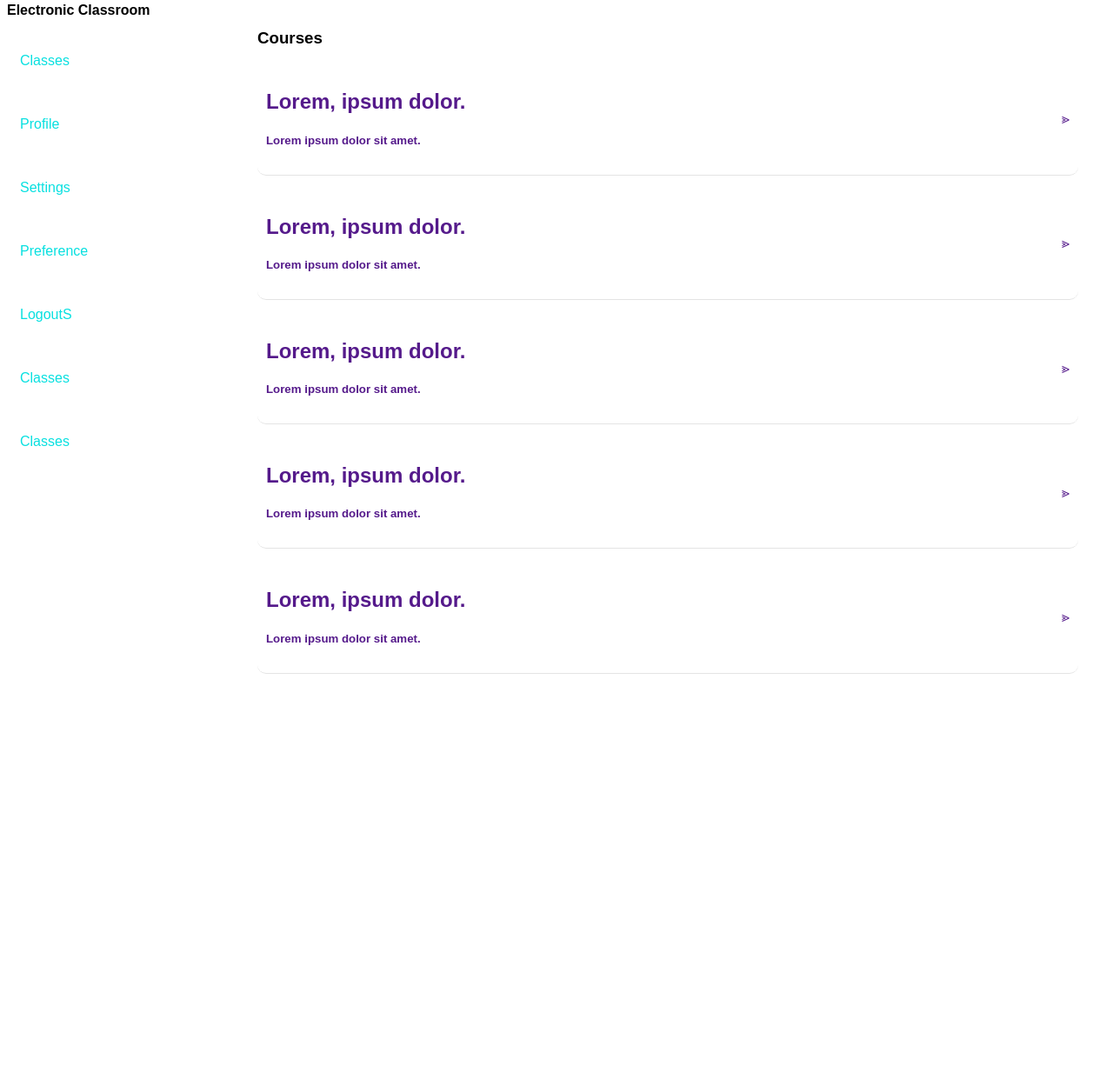
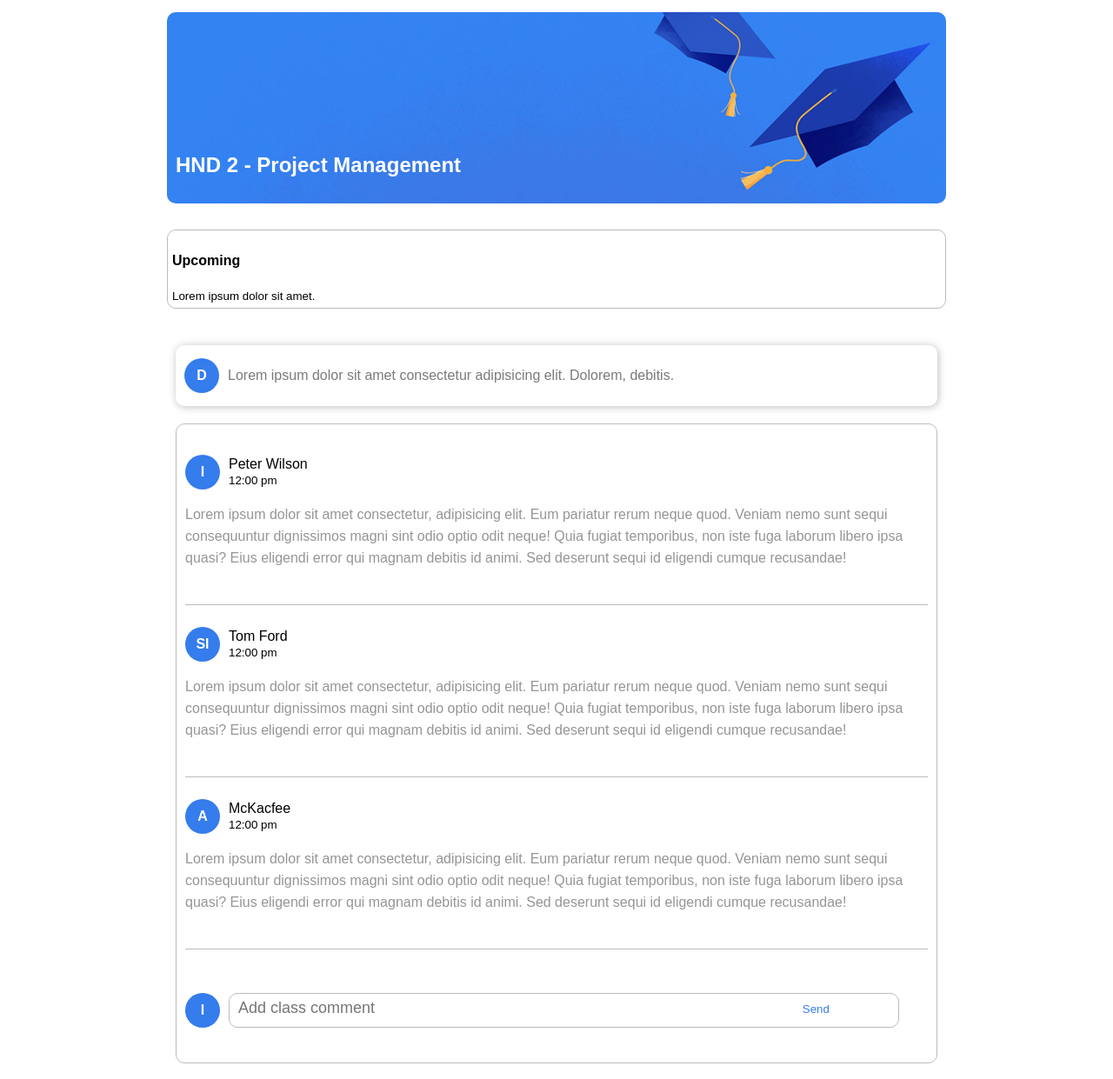
Before and after one commit to iamgaddiel/eletronic_classroom, a plain HTML site: page pages/dashboard.html in a window 1280 px wide. Shown: the part 106-1347 px from the top of the page at 87% size. Before the commit the page ends 936 px from the top, so only its background shows below. Drawn offline with Linux system fonts and the light colour scheme.

Commit message:
finished

```diff
--- /dev/null
+++ b/assets/css/join_class.css
@@ -0,0 +1,56 @@
+.logo_wrapper{
+    display:flex;
+    align-items: center;
+    color: var(--grey)
+}
+
+.logo_wrapper span {
+    margin-right: 10px;
+    font-size: 20px;
+}
+
+.logo_wrapper h4{
+    font-size: larger;
+}
+
+/* Navigation */
+main {
+    margin-top: 5.5rem;
+    overflow: hidden !important;
+    width:50vw;
+    margin-right: auto;
+    margin-left: auto;
+}
+
+.main_section {
+    padding: 30px;
+    width: calc(85vw - 4rem);
+}
+
+.main_section input{
+    width: 25%;
+    padding: 15px;
+    border-radius: 5px;
+
+}
+
+.main_section .top{
+    padding: 30px;
+    border: 1px solid var(--grey-2);
+    border-radius: 20px;
+}
+
+ul li{
+    margin: 20px 0;
+    color: var(--grey)
+}
+
+.action_button{
+    background-color: var(--grey-2);
+    font-size: medium;
+    color: #eeebbb;
+    transition: .5s;
+}
+.action_button:hover{
+    background-color: var(--primary);
+}
--- a/assets/css/main.css
+++ b/assets/css/main.css
@@ -1,37 +1,38 @@
-header{
-    box-shadow: 1px 1px 20px var(--light-grey);
+header {
+    box-shadow: 1px 1px 20px var(--grey);
     margin: 0;
     width: 100%;
     display: flex;
     justify-content: space-between;
     align-items: center;
-    padding: 7px 5px;
+    padding: 7px;
     position: fixed;
     top: 0;
     z-index: 3;
     background-color: #ffffff;
+    left: 0;
 }
 
-.toggle_section span{
+.toggle_section span {
     width: 25px;
-    height: 3px;
+    height: 2.5px;
     background: #333333;
     display: block;
     margin: 5px 0;
 }
 
-.profile_preview{
+.profile_preview {
     display: flex;
     align-items: center;
     flex-direction: row-reverse;
 }
 
-.profile_preview div{
+.profile_preview div {
     margin: 0 10px;
     background: linear-gradient(to top right, blue, red);
-    color: #ffffff;
-    width: 50px;
-    height: 50px;
+    color: var(--light);
+    width: 35px;
+    height: 35px;
     text-align: center;
     border-radius: 50%;
     overflow: none;
@@ -40,71 +41,192 @@ header{
     align-items: center;
 }
 
-.profile_preview h2{
+.profile_preview h2 {
     font-weight: bold;
 }
 
 
 /* Navigation */
-main{
-    display: flex;
-    margin-top:5.5rem;
+main {
+    margin-top: 5.5rem;
     overflow: hidden !important;
+    width: 70vw;
+    margin-right: auto;
+    margin-left: auto;
 }
 
-nav{
-    width: 15vw;
-    /* background-color: #f6f6f6; */
-    height: 100vh;
-    position: fixed;
-    z-index: 3;
+.hero_wrapper {
+    background-image: url('../images/img_graduation.jpg');
+    background-repeat: no-repeat;
+    background-size: cover;
+    background-position: center;
+    /* width: 100vw; */
+    height: 25vh;
+    border-radius: 10px;
+    margin-top: 2rem;
+    padding: 10px;
+    display: flex;
+    align-items: flex-end;
+    color: var(--light);
+    background-color: rgba(68, 49, 49, 0.159);
+    overflow: hidden;
 }
 
-nav ul{
-    list-style-type: none;
-    padding: 0;
+/* Main Content  */
+.class_content {
+    display: flex;
+    margin-top: 30px;
 }
 
-nav li{
-    margin: 25px 0;
-    transition: all .5s;
-    padding: 15px;
+.notification {
+    width: 15vw;
 }
 
-nav a{
-    color: var(--teal);
-}
-
-nav li:hover{
-    margin-left: 20px;
-    border-radius: 1px solid #bbbbbb;
+.notification_div {
+    border: 1px solid var(--grey-2);
+    border-radius: 10px;
+    padding: 5px;
 }
 
 
-/* Aside */
-
-aside{
-    padding: 2rem;
-    width: 100%;
-    margin-left: 16rem;
+.main_section {
+    margin-left: 4rem;
+    padding: 10px;
+    width: calc(85vw - 4rem);
 }
 
-.card_wrapper a{
 
-}
-
-.card{
-    display: flex;
-    justify-content: space-between;
-    align-items: center ;
+.chats, .announcement{
+    border: 1px solid var(--grey-2);
     padding: 10px;
-    margin: 15px 0;
-    background: #ffffff;
-    transition: all .5s;
-    border-bottom: 1px solid var(--light-grey);
     border-radius: 10px;
 }
 
-.card:hover{
-    box-shadow: 1px 1px 30px var(--light-grey);
+.announcement{
+    display: flex;
+    align-items: center;
+    margin-bottom: 20px;
+    border:none !important;
+    box-shadow: 1px 1px 10px var(--grey-2);
+    background-color: var(--light);
 }
+
+.announcement_img{
+    border-radius: 50%;
+    /* padding: 5px; */
+    background-color: var(--primary);
+    width: 40px;
+    height: 40px;
+    display: flex;
+    justify-content: center;
+    align-items: center;
+    font-weight: bold;
+    color: var(--light);
+    margin-right: 10px;
+}
+
+.announcement p{
+    font-weight: lighter;
+    color: var(--muted)
+}
+
+
+/* Chat */
+.chat_header{
+    border-bottom: var(--grey-2);
+    display: flex;
+}
+
+.chat_header_wrapper{
+    border-bottom: 1px solid var(--grey-2);
+    padding: 25px 0;
+}
+
+.chat_header_wrapper p{
+    color: var(--grey);
+    font-weight: 100;
+    line-height: 25px;
+}
+
+.chat_header .lhs{
+    display: flex;
+    align-items: center;
+}
+.chat_header_image{
+    background-color: var(--primary);
+    border-radius: 50%;
+    height: 20px;
+    width: 20px;
+    display: flex;
+    justify-content: center;
+    align-items: center;
+    color: var(--light);
+    padding: 10px;
+    margin-right: 10px;
+    font-weight: bolder;
+}
+
+.chat_header_image div{
+    font-weight: lighter;
+    letter-spacing: 2px;
+}
+
+.chat_header .rhs span{
+    color: var(--dark);
+    margin: 5px 0px;
+    width: 20px;
+    height: 20px;
+    border-radius: 50%;
+    padding: 20px;
+}
+
+
+
+/* Messanger */
+.messenger_wrapper{
+    margin-top: 20px;
+    display: flex;
+    padding: 30px 0;
+}
+
+
+.messenger{
+    border-radius: 10px;
+    width: 90%;
+    border: 1px solid var(--grey-2)
+}
+
+.messenger input{
+    border: none;
+    width: 80%;
+    padding: 0 10px;
+    font-size: large;
+}
+
+.messenger input:focus{
+    outline: none;
+}
+
+
+.messenger button{
+    background-color: transparent;
+    color: var(--primary);
+    border: none;
+}
+
+@media(max-width: 1280px) {
+    .class_content {
+        flex-wrap: wrap;
+    }
+
+
+    .main_section {
+        margin-left: 0px;
+        margin-top: 2rem
+    }
+
+
+    .notification {
+        width: 100vw;
+    }
+}
--- a/assets/css/style.css
+++ b/assets/css/style.css
@@ -2,8 +2,15 @@
     --background_color: #f4f4f4;
     --teal: #07e0e0;
     --grey:  #959595;
+    --grey-2: #bbbbbb;
     --light-grey: #e4e4e4;
+    --dark: #333333;
+    --muted: #7a7a7a;
+    --light:  #ffffff;
+    --primary: #357cec;
     font-family: Arial, Helvetica, sans-serif;
+    margin: 0;
+    padding: 0;
 }
 
 a{
@@ -30,7 +37,7 @@ a{
 }
 
 .form h2{
-    /* color: var(--teal); */
+    /* color: var(--primary); */
     letter-spacing: 1px;
 }
 
@@ -62,11 +69,12 @@ a{
 }
 
 button{
-    background-color: var(--teal);
+    background-color: var(--primary);
     border: none;
     padding: 10px;
     border-radius: 5px;
     width: 70px;
+    color: var(--light)
 }
 button:hover{
     cursor: pointer;
--- a/pages/dashboard.html
+++ b/pages/dashboard.html
@@ -26,95 +26,128 @@
     </header>
 
     <main>
-      <!--  Nav -->
-      <nav>
-        <h4>Electronic Classroom</h4>
-        <ul>
-          <li>
-            <a href="">Classes</a>
-          </li>
-          <li>
-            <a href="">Profile</a>
-          </li>
-          <li>
-            <a href="">Settings</a>
-          </li>
-          <li>
-            <a href="">Preference</a>
-          </li>
-          <li>
-            <a href="">LogoutS</a>
-          </li>
-          <li>
-            <a href="">Classes</a>
-          </li>
-          <li>
-            <a href="">Classes</a>
-          </li>
-        </ul>
-      </nav>
+      <!-- Hero Section -->
+      <section class="hero_wrapper">
+        <section class="hero_content">
+          <h2>HND 2 - Project Management</h2>
+        </section>
+      </section>
 
-      <!-- all Dashboard content goes here -->
-      <aside>
-        <section class="card_wrapper">
-          <h3>Courses</h3>
-          <a href="">
-            <div class="card">
-              <div class="lhs">
-                <h2>Lorem, ipsum dolor.</h2>
-                <h5>Lorem ipsum dolor sit amet.</h5>
-              </div>
-              <div class="rhs">
-                <p>&GreaterGreater;</p>
+      <section class="class_section">
+        <section class="class_content">
+          <!-- Notification -->
+          <div class="notification">
+
+            <div class="notification_div">
+              <h4>
+                <b>Upcoming</b>
+              </h4>
+              <small>Lorem ipsum dolor sit amet.</small>
             </div>
           </div>
-          </a>
-          <a href="">
-            <div class="card">
+
+          <!-- main content  -->
+          <section class="main_section">
+            <!-- Announcement -->
+            <section class="announcement">
+              <div class="announcement_img">
+                <span>D</span>
+              </div>
+
+              <p>
+                Lorem ipsum dolor sit amet consectetur adipisicing elit.
+                Dolorem, debitis.
+              </p>
+            </section>
+
+            <!-- chats -->
+            <section class="chats">
+              <div class="chat_header_wrapper">
+
+                <div class="chat_header">
                   <div class="lhs">
-                <h2>Lorem, ipsum dolor.</h2>
-                <h5>Lorem ipsum dolor sit amet.</h5>
+                    <div class="chat_header_image">
+                      <span>I</span>
                     </div>
-              <div class="rhs">
-                <p>&GreaterGreater;</p>
+                    <div>
+                      <span>Peter Wilson</span> <br>
+                      <small>12:00 pm</small>
                     </div>
                   </div>
-          </a>
-          <a href="">
-            <div class="card">
-              <div class="lhs">
-                <h2>Lorem, ipsum dolor.</h2>
-                <h5>Lorem ipsum dolor sit amet.</h5>
-              </div>
+
                   <div class="rhs">
-                <p>&GreaterGreater;</p>
+                    <span></span>
+                    <span></span>
+                    <span></span>
                   </div>
                 </div>
-          </a>
-          <a href="">
-            <div class="card">
+
+                <p>Lorem ipsum dolor sit amet consectetur, adipisicing elit. Eum pariatur rerum neque quod. Veniam nemo sunt sequi consequuntur dignissimos magni sint odio optio odit neque! Quia fugiat temporibus, non iste fuga laborum libero ipsa quasi? Eius eligendi error qui magnam debitis id animi. Sed deserunt sequi id eligendi cumque recusandae!</p>
+
+              </div>
+              <div class="chat_header_wrapper">
+
+                <div class="chat_header">
                   <div class="lhs">
-                <h2>Lorem, ipsum dolor.</h2>
-                <h5>Lorem ipsum dolor sit amet.</h5>
+                    <div class="chat_header_image">
+                      <span>SI</span>
                     </div>
-              <div class="rhs">
-                <p>&GreaterGreater;</p>
+                    <div>
+                      <span>Tom Ford</span> <br>
+                      <small>12:00 pm</small>
                     </div>
                   </div>
-          </a>
-          <a href="">
-            <div class="card">
-              <div class="lhs">
-                <h2>Lorem, ipsum dolor.</h2>
-                <h5>Lorem ipsum dolor sit amet.</h5>
-              </div>
+
                   <div class="rhs">
-                <p>&GreaterGreater;</p>
+                    <span></span>
+                    <span></span>
+                    <span></span>
                   </div>
                 </div>
-          </a>
+
+                <p>Lorem ipsum dolor sit amet consectetur, adipisicing elit. Eum pariatur rerum neque quod. Veniam nemo sunt sequi consequuntur dignissimos magni sint odio optio odit neque! Quia fugiat temporibus, non iste fuga laborum libero ipsa quasi? Eius eligendi error qui magnam debitis id animi. Sed deserunt sequi id eligendi cumque recusandae!</p>
+
+              </div>
+              <div class="chat_header_wrapper">
+
+                <div class="chat_header">
+                  <div class="lhs">
+                    <div class="chat_header_image">
+                      <span>A</span>
+                    </div>
+                    <div>
+                      <span>McKacfee</span> <br>
+                      <small>12:00 pm</small>
+                    </div>
+                  </div>
+
+                  <div class="rhs">
+                    <span></span>
+                    <span></span>
+                    <span></span>
+                  </div>
+                </div>
+
+                <p>Lorem ipsum dolor sit amet consectetur, adipisicing elit. Eum pariatur rerum neque quod. Veniam nemo sunt sequi consequuntur dignissimos magni sint odio optio odit neque! Quia fugiat temporibus, non iste fuga laborum libero ipsa quasi? Eius eligendi error qui magnam debitis id animi. Sed deserunt sequi id eligendi cumque recusandae!</p>
+
+              </div>
+
+              <section class="messenger_wrapper">
+                <div class="chat_header_image">
+                  <span>I</span>
+                </div>
+                <section class="messenger">
+                  <form action="">
+                    <input type="text" placeholder="Add class comment">
+                    <button type="submit">Send</button>
+                  </form>
                 </section>
-      </aside>
+              </section>
+
+            </section>
+          </section>
+        </section>
+      </section>
     </main>
   </body>
 </html>
```
Also changed, not shown: index.html (+1 -1 lines), pages/join_class.html (added, +65 -0 lines), assets/images/img_graduation.jpg (added), assets/images/login_promo_desktop.png (deleted). Lines whose indentation alone changed are shown as unchanged.
